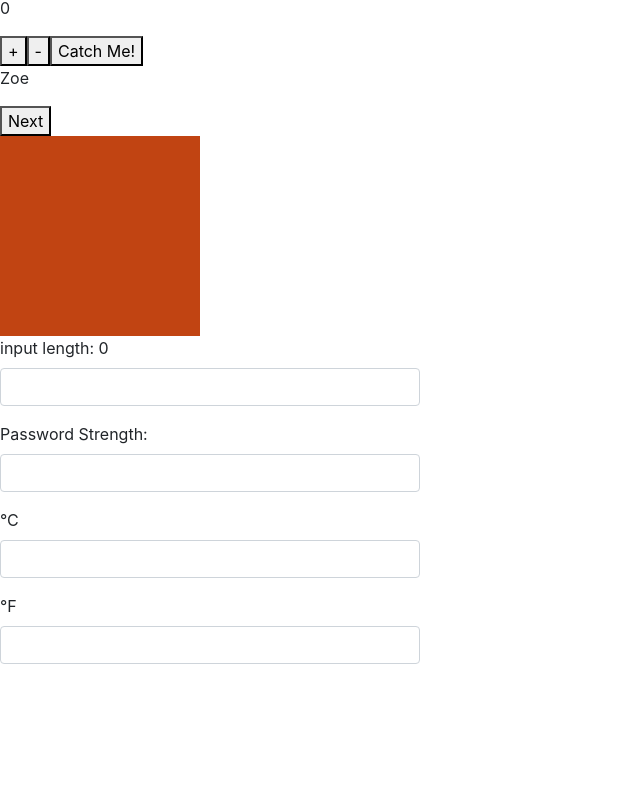
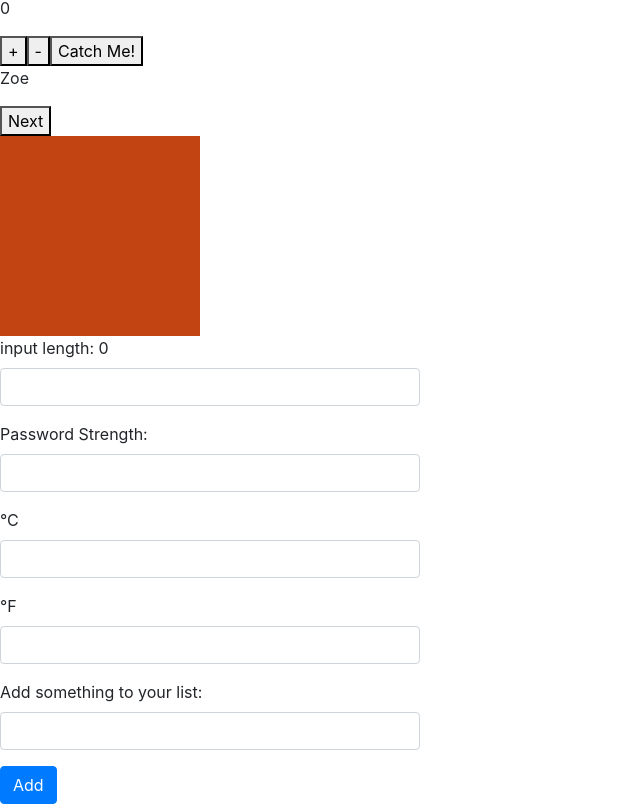
Before and after one commit to Avi-Cohen-Nehemia/react-basics, a React (Create React App) app: page / in a window 1280 px wide. Shown: the part 1275-2079 px from the top of the page, without its empty margins (0-640 px from the left). Before the commit the page ends 1955 px from the top, so only its background shows below. Built offline with nearby package versions, Linux system fonts and the light colour scheme.

Commit message:
solve List exercise

```diff
--- /dev/null
+++ b/src/components/List/index.js
@@ -0,0 +1,64 @@
+import React, { Component } from 'react';
+
+class List extends Component {
+    constructor(props) {
+        super(props);
+
+        this.state = {
+            inputValue: '',
+            list: [],
+        }
+
+        this.handleChange = this.handleChange.bind(this);
+        this.handleSubmit = this.handleSubmit.bind(this);
+    }
+
+    handleChange(e) {
+        let value = e.currentTarget.value;
+        this.setState({inputValue: value});
+    }
+
+    handleSubmit(e) {
+        // when submitting forms in react we need to prevent the page from refreshing
+        // by passing e as an argumant and calling the e.preventDefault() method
+        e.preventDefault();
+
+        const { list, inputValue } = this.state;
+
+        this.setState({list: [...list, inputValue]});
+    }
+
+    render() {
+        const { inputValue, list } = this.state;
+
+        return (
+            <>
+            <form>
+                <div className="form-row">
+                    <div className="form-group col-md-4">
+                        <label htmlFor='list'>{'Add something to your list:'}</label>
+                        <input
+                            id='list'
+                            value={inputValue}
+                            onChange={(e) => this.handleChange(e)}
+                            className='form-control'
+                            type='text'
+                        />
+                    </div>
+                </div>
+                <button className='btn btn-primary' onClick={this.handleSubmit}>Add</button>
+            </form>
+            <ul className="list-group" style={{maxWidth: '400px'}}>
+                {list ?
+                    list.map((item, index) => (
+                        <li className="list-group-item" key={index}>{item}</li>
+                    ))
+                : null
+                }
+            </ul>
+          </>
+        );
+    }
+}
+
+export default List;
--- a/src/components/Stuff/index.js
+++ b/src/components/Stuff/index.js
@@ -16,6 +16,7 @@ import Colors from './../Colors';
 import Length from './../Length';
 import PasswordStrength from './../PasswordStrength';
 import TempConvertor from './../TempConvertor';
+import List from './../List';
 
 const Stuff = ({ square }) => {
     return (
@@ -62,6 +63,7 @@ const Stuff = ({ square }) => {
             <Length />
             <PasswordStrength />
             <TempConvertor />
+            <List />
         </>
     )
 }
```
